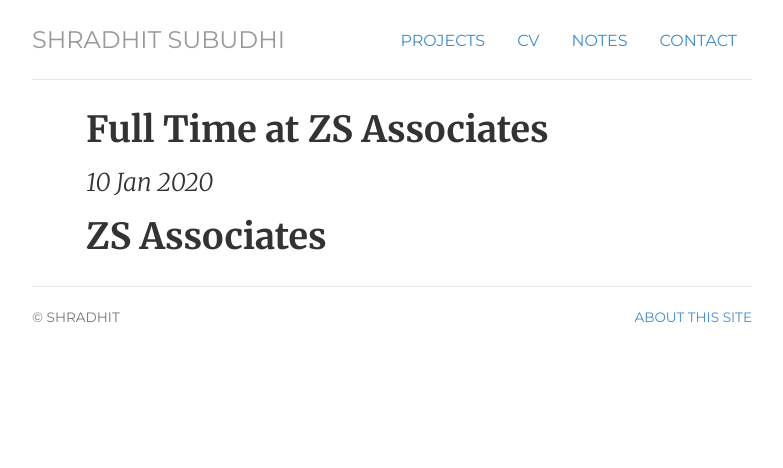
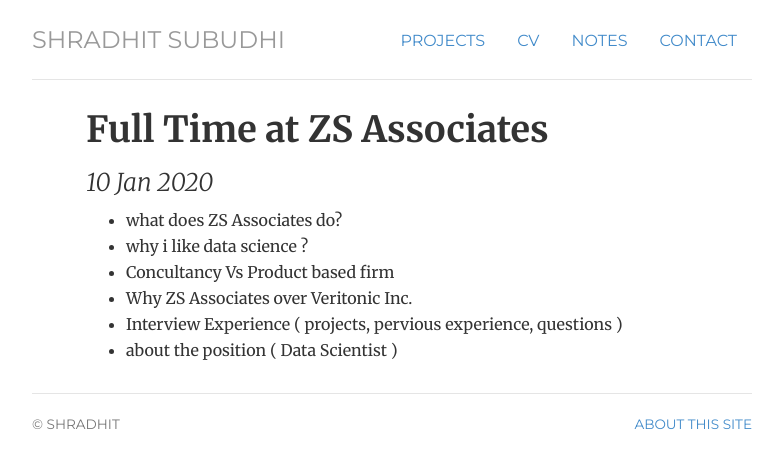
Before and after one commit to shradhit7/shradhit7.github.io, a Jekyll site: the page built from _posts/2020-01-10- Full Time Job.md, in a window 1280 px wide. Shown: the top 468 px of the page, without its empty margins (248-1031 px from the left). Built offline with Jekyll 4.4.1, drawn with Linux system fonts in a browser that asks for light colours.

Commit message:
Update 2020-01-10- Full Time Job.md

```diff
--- a/_posts/2020-01-10- Full Time Job.md
+++ b/_posts/2020-01-10- Full Time Job.md
@@ -4,4 +4,9 @@
 ---
 
 
-# ZS Associates
+- what does ZS Associates do?
+- why i like data science ?
+- Concultancy Vs Product based firm
+- Why ZS Associates over Veritonic Inc.
+- Interview Experience ( projects, pervious experience, questions )
+- about the position ( Data Scientist )
```
